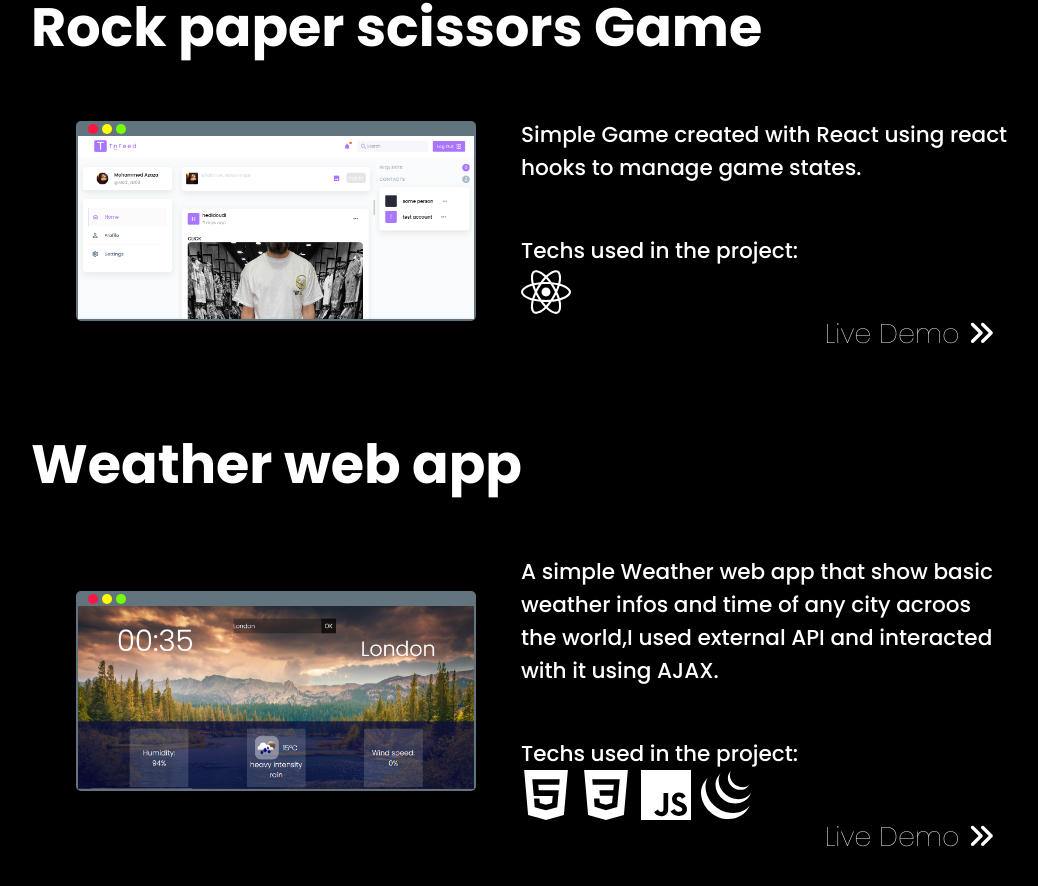
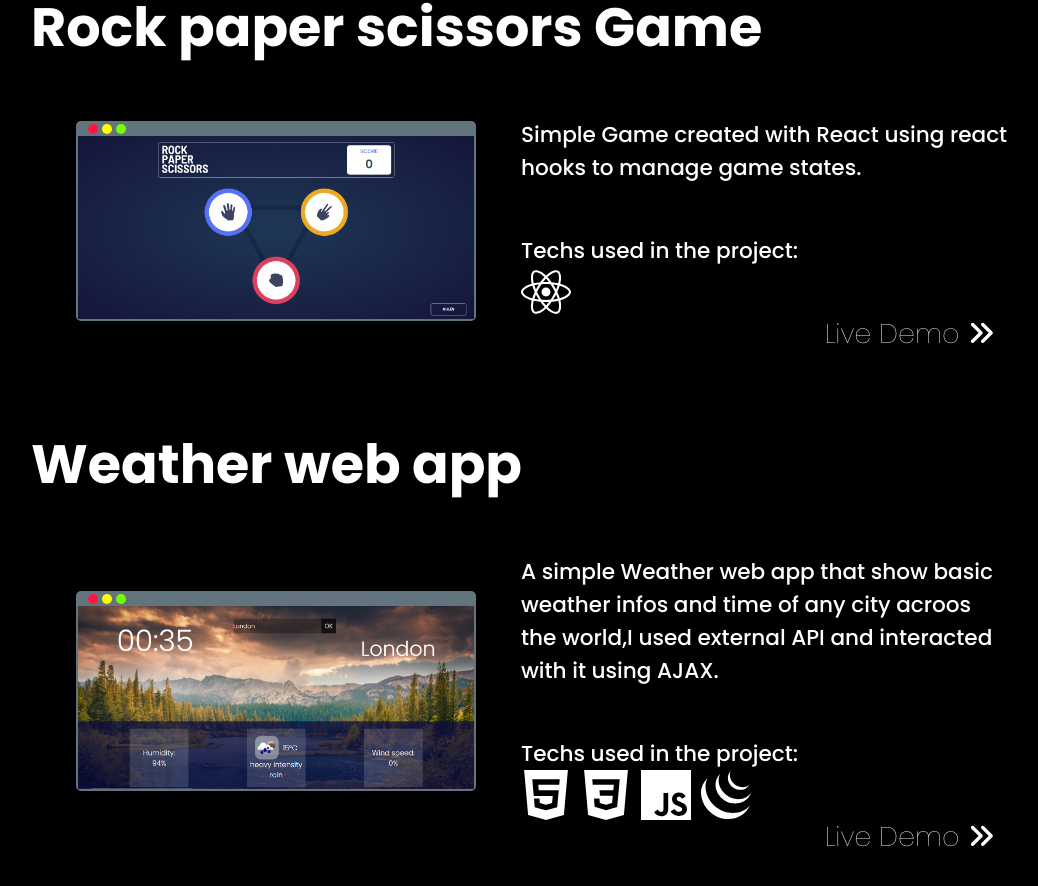
Before and after one commit to Med-azaza/My-Portfolio, a React (Create React App) app: page /work in a window 1280 px wide. Shown: the part 3037-3923 px from the top of the page, without its empty margins (119-1157 px from the left). Built offline with nearby package versions, Linux system fonts and the light colour scheme.

Commit message:
typo edit

```diff
--- a/src/components/projectsList.js
+++ b/src/components/projectsList.js
@@ -5,6 +5,7 @@ import chat from "../img/chatapp.png";
 import ss from "../img/ss.png";
 import nftfever from "../img/nftfever.png";
 import mdv from "../img/mdv.png";
+import rps from "../img/rps.png";
 import { FaReact, FaSass, FaNodeJs } from "react-icons/fa";
 import {
   SiNextdotjs,
@@ -90,7 +91,7 @@ const projects = [
     title: "Rock paper scissors Game",
     description:
       "Simple Game created with React using react hooks to manage game states.",
-    preview: tnfeed,
+    preview: rps,
     techs: [{ name: "React", logo: <FaReact /> }],
   },
   {
--- a/src/components/workSection.js
+++ b/src/components/workSection.js
@@ -19,7 +19,7 @@ export default function WorkSection({ title, preview, desc, techs, link }) {
               <div></div>
               <div></div>
             </div>
-            <img src={preview} alt="tnfeed website preview" />
+            <img src={preview} alt="website preview" />
           </div>
         </div>
         <div className="description">
```
